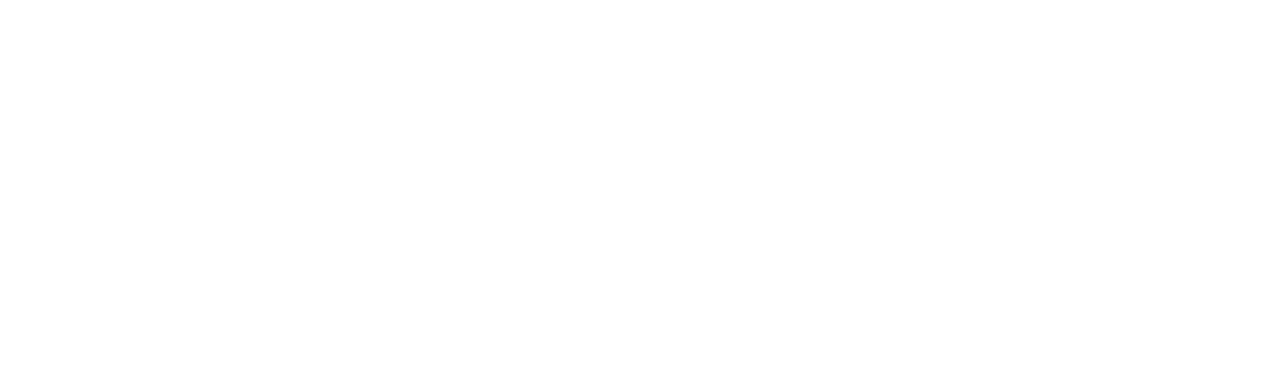
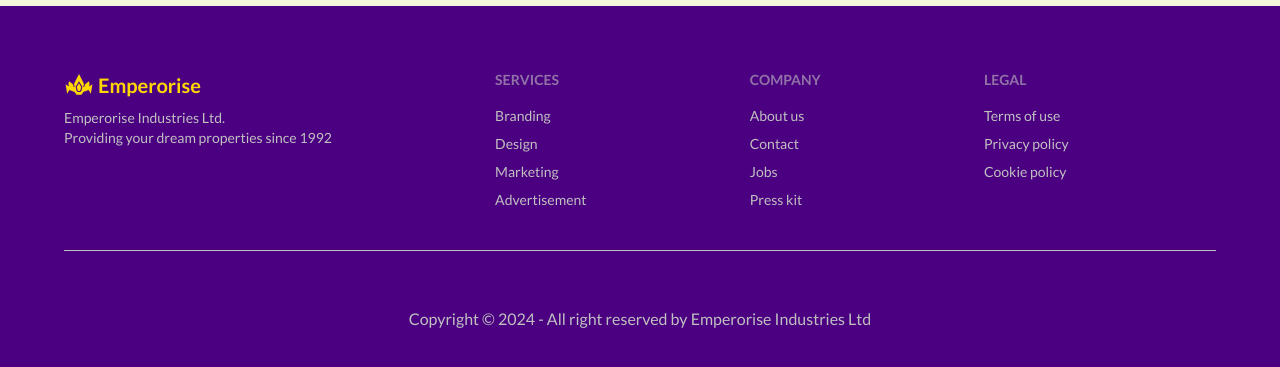
Before and after one commit to abunaim5/emperorise, a React (Vite) app: page / in a window 1280 px wide. Shown: the part 2593-2960 px from the top of the page. Before the commit the page ends 2519 px from the top, so only its background shows below. Built offline with nearby package versions, Linux system fonts and the light colour scheme; a web font is replaced by a local one.

Commit message:
added footer component

```diff
--- a/src/Pages/EstateDetails/EstateDetails.jsx
+++ b/src/Pages/EstateDetails/EstateDetails.jsx
@@ -42,7 +42,7 @@
                         <p>Location: {location}</p>
                         <p>Price: {price}</p>
                         <div className="card-actions mt-4">
-                            <Link to='/contact'><button className="btn w-auto h-auto min-h-max rounded-none px-7 py-4 font-semibold hover:text-[#333333] border border-[#C0C0C0] hover:border-transparent text-[#333333] bg-transparent hover:bg-[#FFD700] text-base">Buy Now</button></Link>
+                            <Link to='/contact'><button className="btn w-auto h-auto min-h-max rounded-none px-7 py-2 font-semibold hover:text-[#333333] border border-[#C0C0C0] hover:border-transparent text-[#333333] bg-transparent hover:bg-[#FFD700] text-lg">Buy Now</button></Link>
                         </div>
                     </div>
                 </div>
--- a/src/Pages/Home/Home.jsx
+++ b/src/Pages/Home/Home.jsx
@@ -1,4 +1,5 @@
 import Banner from "../../components/Banner/Banner";
+import Footer from "../../components/Common/Footer/Footer";
 import Header from "../../components/Common/Header/Header";
 import Estate from "../../components/Estate/Estate";
 
@@ -11,8 +12,11 @@
             <div>
                 <Banner></Banner>
             </div>
-            <div className="mt-20 max-w-6xl mx-auto">
+            <div className="my-20 max-w-6xl mx-auto">
                 <Estate></Estate>
+            </div>
+            <div className="bg-[#4B0082]">
+                <Footer></Footer>
             </div>
         </div>
     );
--- a/src/Pages/Login/Login.jsx
+++ b/src/Pages/Login/Login.jsx
@@ -6,6 +6,7 @@
 } from "@material-tailwind/react";
 import Header from "../../components/Common/Header/Header";
 import { Link } from "react-router-dom";
+import Footer from "../../components/Common/Footer/Footer";
 
 const Login = () => {
     function SimpleLoginForm() {
@@ -70,6 +71,9 @@
             {
                 SimpleLoginForm()
             }
+            <div className="bg-[#4B0082]">
+                <Footer></Footer>
+            </div>
         </div>
     );
 };
--- a/src/Pages/Register/Register.jsx
+++ b/src/Pages/Register/Register.jsx
@@ -7,6 +7,7 @@
 } from "@material-tailwind/react";
 import Header from "../../components/Common/Header/Header";
 import { Link } from "react-router-dom";
+import Footer from "../../components/Common/Footer/Footer";
 
 const Register = () => {
 
@@ -110,6 +111,9 @@
             {
                 SimpleRegistrationForm()
             }
+            <div className="bg-[#4B0082]">
+                <Footer></Footer>
+            </div>
         </div>
 
 
--- a/src/components/Common/Footer/Footer.jsx
+++ b/src/components/Common/Footer/Footer.jsx
@@ -1,9 +1,40 @@
+import { GiCrenelCrown } from "react-icons/gi";
 
 const Footer = () => {
     return (
-        <div>
-
-        </div>
+        <footer className="p-10 max-w-6xl mx-auto text-[#C0C0C0] py-16 px-0">
+            <div className="footer pb-10 border-b border-[#C0C0C0]">
+                <aside>
+                    <h2 className="cursor-pointer text-xl font-bold text-[#FFD700] flex items-center gap-1"><span className="text-3xl"><GiCrenelCrown /></span>Emperorise</h2>
+                    <p>Emperorise Industries Ltd.<br />Providing your dream properties since 1992</p>
+                </aside>
+                <nav>
+                    <h6 className="footer-title">Services</h6>
+                    <a className="link link-hover">Branding</a>
+                    <a className="link link-hover">Design</a>
+                    <a className="link link-hover">Marketing</a>
+                    <a className="link link-hover">Advertisement</a>
+                </nav>
+                <nav>
+                    <h6 className="footer-title">Company</h6>
+                    <a className="link link-hover">About us</a>
+                    <a className="link link-hover">Contact</a>
+                    <a className="link link-hover">Jobs</a>
+                    <a className="link link-hover">Press kit</a>
+                </nav>
+                <nav>
+                    <h6 className="footer-title">Legal</h6>
+                    <a className="link link-hover">Terms of use</a>
+                    <a className="link link-hover">Privacy policy</a>
+                    <a className="link link-hover">Cookie policy</a>
+                </nav>
+            </div>
+            <div className="p-4 text-center mt-10">
+                <aside>
+                    <p>Copyright © 2024 - All right reserved by Emperorise Industries Ltd</p>
+                </aside>
+            </div>
+        </footer>
     );
 };
 
```
